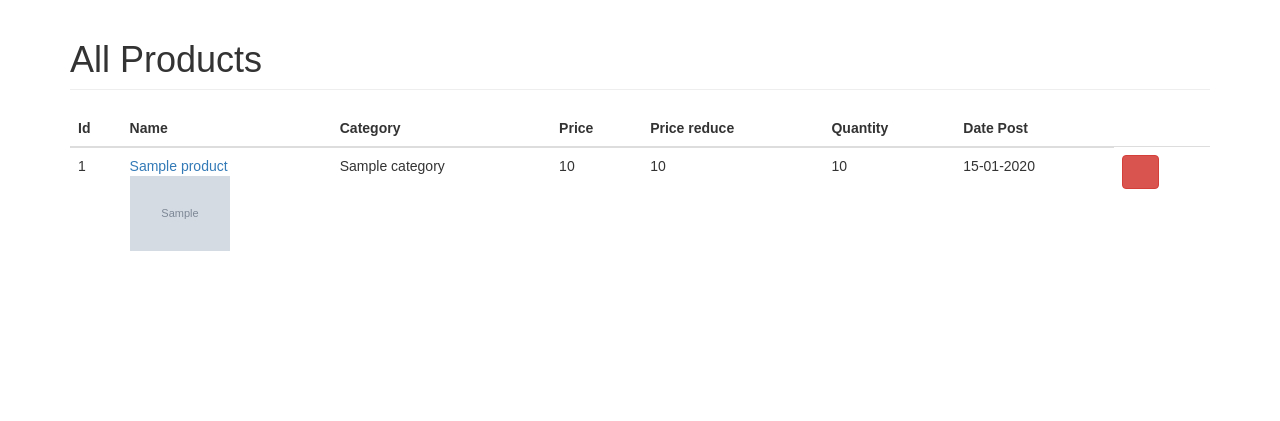
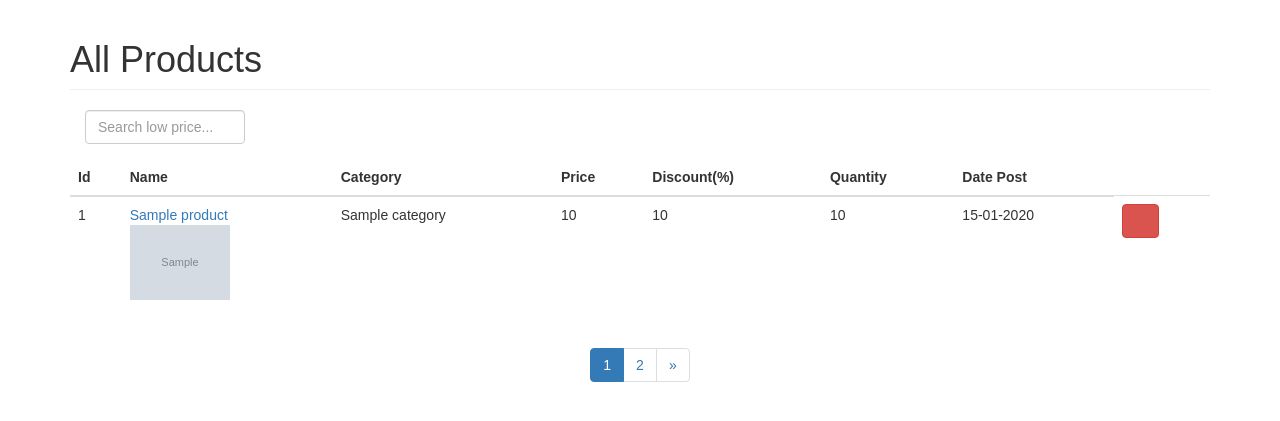
Before and after one commit to maikhanhdn6543210/demoPHP, a PHP site: page /index.php?product_list in a window 1280 px wide. Shown: the part 50-471 px from the top of the page. Run offline with PHP 8.4, Linux system fonts and the light colour scheme; tables that the repository leaves empty or names only in its code hold one stand-in row (values such as "Sample post"); grey boxes marked "Sample" are stand-in pictures; some libraries are stand-ins or nearby versions; some web fonts are replaced.

Commit message:
pagination

```diff
--- a/BTVN/Product_Database/models/product_db.php
+++ b/BTVN/Product_Database/models/product_db.php
@@ -5,9 +5,26 @@
     function get_product()
     {
         global $db, $conn;
-        $query = 'SELECT * FROM products';
-        $result = $db -> query($query);
-        while ($row = $result -> fetch()) {
+
+        $query = "SELECT * FROM products";
+        $result = mysqli_query($conn, $query);
+        $rows = mysqli_num_rows($result);
+
+        $productPerPage = 6;
+        $lastPage = ceil($rows / $productPerPage);
+
+        if (isset($_GET['page'])) {
+            $page = $_GET['page'];
+        } else {
+            $page = 1;
+        }
+        $limit = 'LIMIT ' . ($page-1) * $productPerPage . ',' . $productPerPage;
+        // $result = $db -> query($query);
+        $query2 = "SELECT * FROM products $limit";
+        $result2 = mysqli_query($conn, $query2);
+        // $resultMysqli = mysqli_query($conn, $query);
+        // while ($row = $result -> fetch()) {
+        while ($row = mysqli_fetch_array($result2)) {
             //echo $row['product_name'];
             $category = get_category_name($row['product_cat_id']);
             $d = strtotime($row['date_post']);
@@ -47,11 +64,30 @@ EOT;
         */
     }
 
-    function get_product_by_name($name) {
-        global $db;
+    function get_product_by_name($name)
+    {
+        global $db,$conn;
         $query = "SELECT * FROM products WHERE product_name LIKE '%".$name."%'";
+
+        //test with limit
+        // $query = "SELECT * FROM products WHERE product_name LIKE '%".$name."%'" . " LIMIT 12,6";
+        // $result = mysqli_query($conn, $query);
+        // $rows = mysqli_num_rows($result);
+
+        // $productPerPage = 6;
+        // $lastPage = ceil($rows / $productPerPage);
+
+        // if (isset($_GET['page'])) {
+        //     $page = $_GET['page'];
+        // } else {
+        //     $page = 1;
+        // }
+        // $limit = 'LIMIT ' . ($page-1) * $productPerPage . ',' . $productPerPage;
+        // $query2 = "SELECT * FROM products WHERE product_name LIKE '%" .$name. "%'" . "$limit";   //test with limit
+        // $result2 = mysqli_query($conn, $query2);
         $result = $db -> query($query);
         while ($row = $result -> fetch()) {
+            // while ($row = mysqli_fetch_array($result2)) {    //test with limit
             //echo $row['product_name'];
             $category = get_category_name($row['product_cat_id']);
             $d = strtotime($row['date_post']);
@@ -77,7 +113,101 @@ EOT;
 EOT;
             echo $product;
         }
+    }
 
+    function get_product_by_lowPrice($price)
+    {
+        global $db;
+        $query = "SELECT * FROM products WHERE price <= $price";
+        $result = $db -> query($query);
+        while ($row = $result -> fetch()) {
+            //echo $row['product_name'];
+            $category = get_category_name($row['product_cat_id']);
+            $d = strtotime($row['date_post']);
+            $date = date("d-m-Y", $d);
+            $product = <<<EOT
+            <tr>
+                <td>{$row['product_id']}</td>
+                <td>
+
+                    <a href="index.php?edit_product&id={$row['product_id']}">
+                        {$row['product_name']}<br>
+                        <img width='100' src="../controllers/uploads/{$row['product_image']}" alt="">
+                    </a>
+                </td>
+                <td>{$category}</td>
+                <td>{$row['price']}</td>
+                <td>{$row['price_reduce']}</td>
+                <td>{$row['product_quantity']}</td>
+                <td>{$date}</td>
+                <td>
+                    <button class="btn btn-danger js-delete" data-product-id="{$row['product_id']}" >
+                        <span class="glyphicon glyphicon-remove"></span>
+                    </button>
+                </td>
+            </tr>
+EOT;
+            echo $product;
+        }
+    }
+
+    function get_product_pagination()
+    {
+        global $conn;
+        $query = "SELECT * FROM products";
+        $result = mysqli_query($conn, $query);
+        $rows = mysqli_num_rows($result);
+
+        if (isset($_GET['page'])) {
+            // $page = preg_replace('#[^0-9]#', '', $_GET['page']);
+            $page = $_GET['page'];
+        } else {
+            $page = 1;
+        }
+
+        $productPerPage = 6;
+        $lastPage = ceil($rows / $productPerPage);
+
+        if ($page < 1) {
+            $page = 1;
+        } elseif ($page > $lastPage) {
+            $page = $lastPage;
+        }
+
+        $middleNumbers = '';
+        $sub1 = $page - 1;
+        $sub2 = $page - 2;
+        $add1 = $page + 1;
+        $add2 = $page + 2;
+        if ($page == 1) {
+            // $middleNumbers .= '<li class="page-item" href="'.$_SERVER['PHP_SELF'].'?page='.$page.'"><a>' .'<span aria-hidden="true">&laquo;</span>'. '</a></li>';
+            $middleNumbers .= '<li class="page-item active" href="'.$_SERVER['PHP_SELF'].'?product_list&page='.$page.'"><a>' .$page. '</a></li>';
+            $middleNumbers .= '<li class="page-item"><a class="page-link" href="'.$_SERVER['PHP_SELF'].'?product_list&page='.$add1.'">' .$add1. '</a></li>';
+            $middleNumbers .= '<li class="page-item"><a href="'.$_SERVER['PHP_SELF'].'?product_list&page='.$add1.'">' .'<span aria-hidden="true">&raquo;</span>'. '</a></li>';
+        } elseif ($page == $lastPage) {
+            $middleNumbers .= '<li class="page-item"><a href="'.$_SERVER['PHP_SELF'].'?product_list&page='.$sub1.'">' .'<span aria-hidden="true">&laquo;</span>'. '</a></li>';
+            $middleNumbers .= '<li class="page-item"><a href="'.$_SERVER['PHP_SELF'].'?product_list&page='.$sub1.'">' .$sub1. '</a></li>';
+            $middleNumbers .= '<li class="page-item active"><a class="page-link" href="'.$_SERVER['PHP_SELF'].'?product_list&page='.$page.'">' .$page. '</a></li>';
+        } elseif ($page > 2 && $page < ($lastPage-1)) {
+            $middleNumbers .= '<li class="page-item"><a href="'.$_SERVER['PHP_SELF'].'?product_list&page='.$sub1.'">' .'<span aria-hidden="true">&laquo;</span>'. '</a></li>';
+            $middleNumbers .= '<li class="page-item"><a href="'.$_SERVER['PHP_SELF'].'?product_list&page='.$sub2.'">' .$sub2. '</a></li>';
+            $middleNumbers .= '<li class="page-item"><a href="'.$_SERVER['PHP_SELF'].'?product_list&page='.$sub1.'">' .$sub1. '</a></li>';
+            $middleNumbers .= '<li class="page-item active"><a href="'.$_SERVER['PHP_SELF'].'?product_list&page='.$page.'">' .$page. '</a></li>';
+            $middleNumbers .= '<li class="page-item"><a href="'.$_SERVER['PHP_SELF'].'?product_list&page='.$add1.'">' .$add1. '</a></li>';
+            $middleNumbers .= '<li class="page-item"><a href="'.$_SERVER['PHP_SELF'].'?product_list&page='.$add2.'">' .$add2. '</a></li>';
+            $middleNumbers .= '<li class="page-item"><a href="'.$_SERVER['PHP_SELF'].'?product_list&page='.$add1.'">' .'<span aria-hidden="true">&raquo;</span>'. '</a></li>';
+        } elseif ($page >1 && $page < $lastPage) {
+            $middleNumbers .= '<li class="page-item"><a href="'.$_SERVER['PHP_SELF'].'?product_list&page='.$sub1.'">' .'<span aria-hidden="true">&laquo;</span>'. '</a></li>';
+            $middleNumbers .= '<li class="page-item"><a class="page-link" href="'.$_SERVER['PHP_SELF'].'?product_list&page='.$sub1.'">' .$sub1. '</a></li>';
+            $middleNumbers .= '<li class="page-item active"><a href="'.$_SERVER['PHP_SELF'].'?product_list&page='.$page.'">' .$page. '</a></li>';
+            $middleNumbers .= '<li class="page-item"><a class="page-link" href="'.$_SERVER['PHP_SELF'].'?product_list&page='.$add1.'">' .$add1. '</a></li>';
+            $middleNumbers .= '<li class="page-item"><a href="'.$_SERVER['PHP_SELF'].'?product_list&page='.$add1.'">' .'<span aria-hidden="true">&raquo;</span>'. '</a></li>';
+        }
+
+
+        // echo $page . "<br/>";
+        // echo $lastPage;
+        echo $middleNumbers;
     }
 
 
--- a/BTVN/Product_Database/view/add_product.php
+++ b/BTVN/Product_Database/view/add_product.php
@@ -26,7 +26,7 @@
                     <span class="error"><?php echo $errPrice;?></span>
                 </div>
                 <div class="col-xs-3">
-                    <label for="product-price-reduce">Price Reduce</label>
+                    <label for="product-price-reduce">Discount</label>
                     <input id="product-price-reduce" type="number" name="price_reduce" class="form-control" size="60">
 
                 </div>
--- a/BTVN/Product_Database/view/js/demo.js
+++ b/BTVN/Product_Database/view/js/demo.js
@@ -14,6 +14,7 @@ $(document).ready(function () {
             }
         })
     });
+
     $("#datepicker").datepicker();
 
 
--- a/BTVN/Product_Database/view/product_list.php
+++ b/BTVN/Product_Database/view/product_list.php
@@ -3,6 +3,9 @@
     <h1 class="page-header">
     All Products
     </h1>
+    <form class="form-group col-md-2" method="POST" action="index.php?product_list" >
+          <input class="form-control" type="text" name="lowPrice" placeholder="Search low price...">
+        </form>
     <table class="table table-hover" id="product">
         <thead>
         <tr>
@@ -10,7 +13,7 @@
             <th>Name</th>
             <th>Category</th>
             <th>Price</th>
-            <th>Price reduce</th>
+            <th>Discount(%)</th>
             <th>Quantity</th>
             <th>Date Post</th>
         </tr>
@@ -19,9 +22,20 @@
         <?php //get_product();?>
         <?php if (isset($_POST['search'])) {
                 get_product_by_name($_POST['search']) ;
-            } else get_product();
+            } elseif (isset($_POST['lowPrice'])) {
+                get_product_by_lowPrice($_POST['lowPrice']);
+            } else {
+                get_product();
+            }
         // var_dump($_POST['search']);
         ?>
         </tbody>
     </table>
 </div>
+
+
+<nav class="container text-center" aria-label="Page navigation">
+  <ul class="pagination">
+  <?php if(!isset($_POST['search']) && !isset($_POST['lowPrice']) ) get_product_pagination() ?>
+  </ul>
+</nav>
```
Also changed, not shown: BTVN/Product_Database/controllers/product_manager.php (+24 -4 lines), BTVN/Product_Database/controllers/uploads/5ba0996395ab4_da-nang.jpg (deleted).
